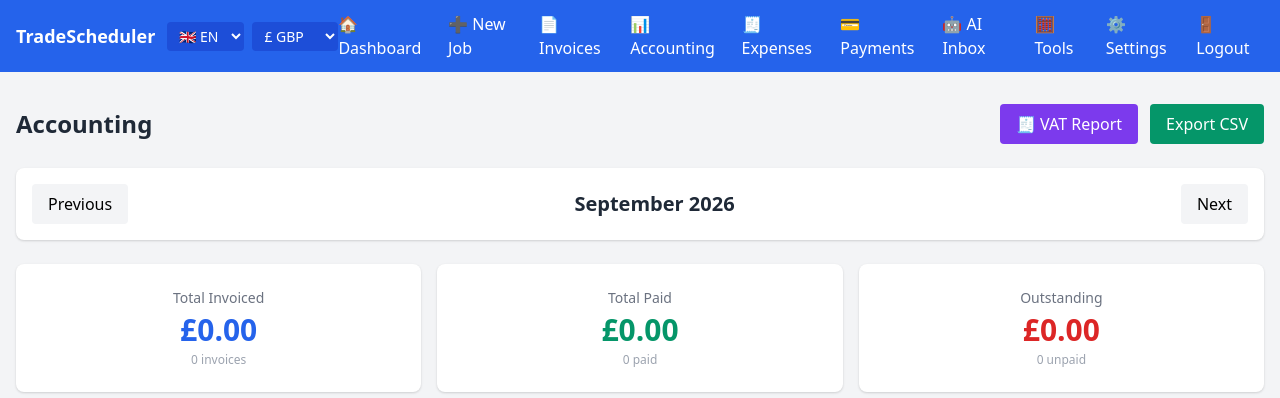
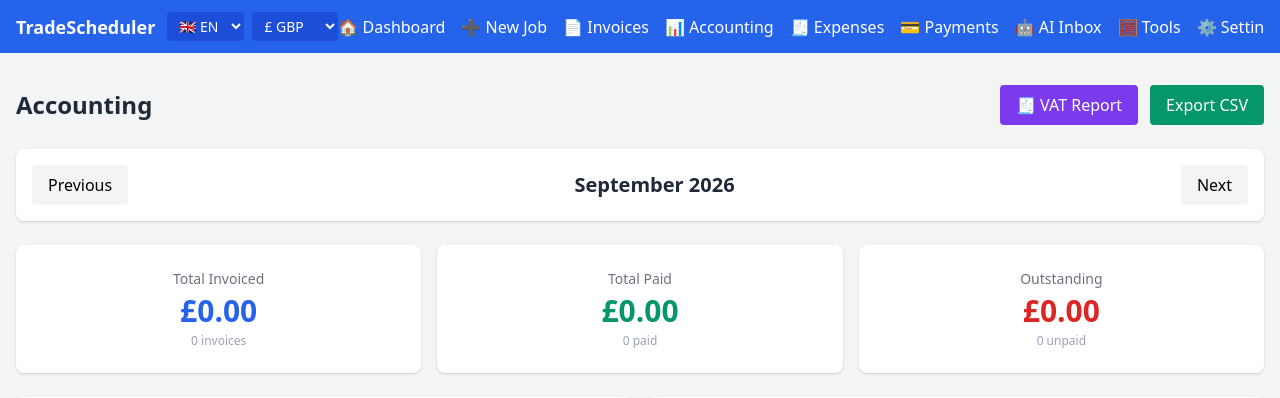
Before and after one commit to stefcosmin09-glitch/scheduler-app, a Flask app: page /accounting in a window 1280 px wide. Shown: the top 398 px of the page. Run offline with Flask 3, Linux system fonts and the light colour scheme; the visitor is signed in with stand-in values (Sample User, id 1); data that the repository does not hold is empty; some libraries are stand-ins or nearby versions.

Commit message:
Fix: keep topbar nav links on a single line (whitespace-nowrap + subtle horizontal scroll) instead of wrapping under each other

```diff
--- a/app/templates/base.html
+++ b/app/templates/base.html
@@ -67,9 +67,9 @@
                     {{ lang_currency() }}
                 </div>
             </div>
-            <div class="hidden md:flex items-center gap-x-4">
-                {{ nav_links() }}
-            </div>
+<div class="hidden md:flex items-center gap-x-4 whitespace-nowrap overflow-x-auto">
+    {{ nav_links() }}
+</div>
             <button id="menu-toggle" class="md:hidden text-2xl px-2 focus:outline-none" aria-label="Menu">☰</button>
         </div>
         <div id="nav-menu" class="hidden md:hidden bg-blue-700 px-4 pb-4">
```
